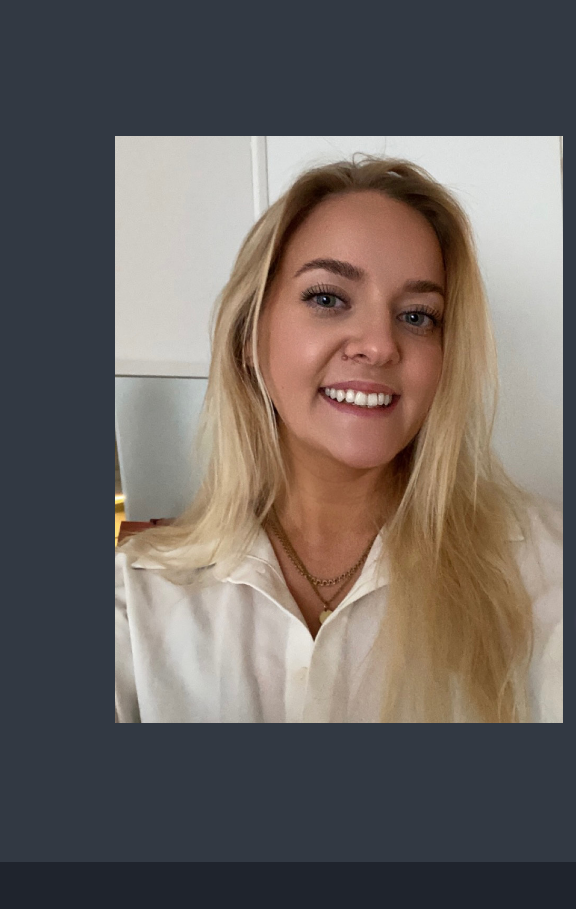
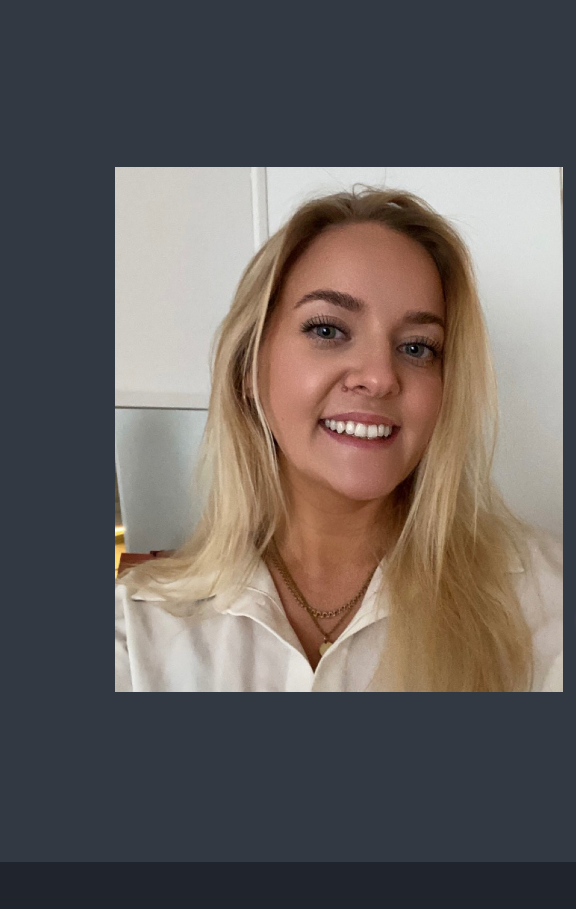
Before and after one commit to ElinFredriksson/portfolio, a plain HTML site: page index.html in a window 1280 px wide. Shown: the part 880-1789 px from the top of the page, 0-576 px from the left. Drawn offline with nearby package versions, Linux system fonts and the light colour scheme.

Commit message:
edit img

```diff
--- a/index.html
+++ b/index.html
@@ -49,7 +49,7 @@
 
     <section class="about" id="about">
         <div class="about-img">
-            <img src="images/me2.JPG" alt="">
+            <img src="images/about_me.JPG" alt="">
         </div>
         <div class="about-container">
             <h2 class="heading">About <span>Me</span></h2>
```
Also changed, not shown: images/about_me.JPG (added), images/me2.JPG (deleted).
